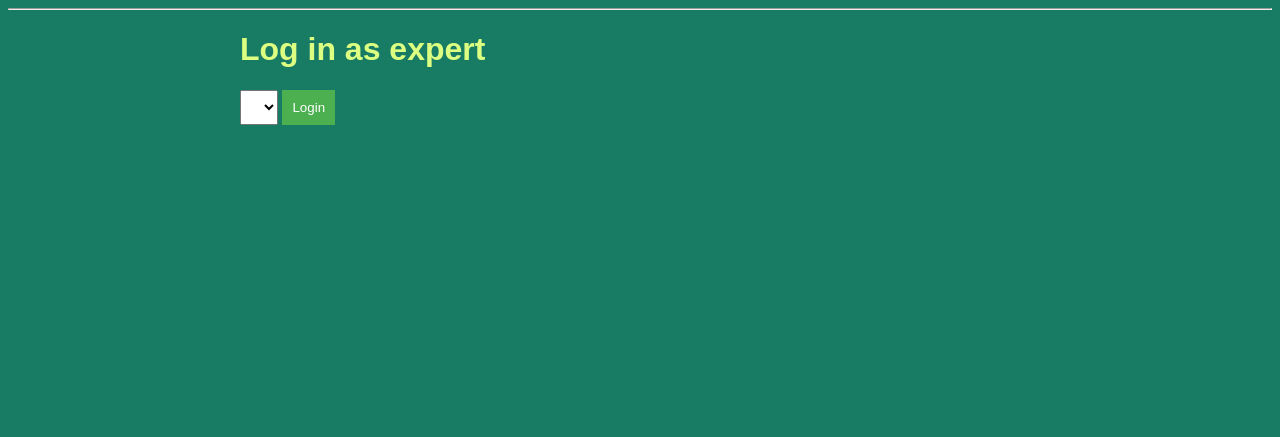
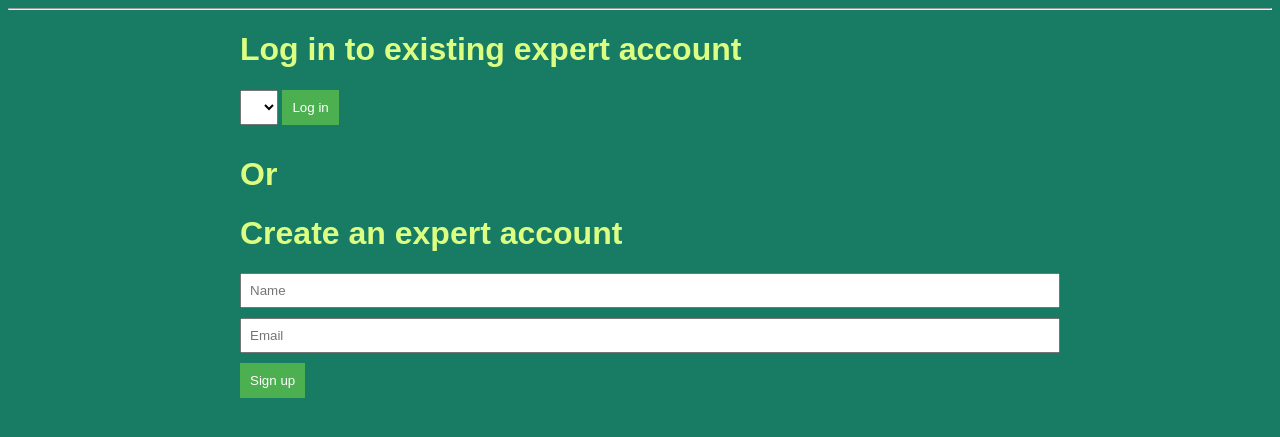
Before and after one commit to jaugustyn02/good-solver, a Flask app: page /expert/login in a window 1280 px wide. Shown: the part 118-555 px from the top of the page. Run offline with Flask 3, Linux system fonts and the light colour scheme; data that the repository does not hold is empty.

Commit message:
Expert Sing Up, Survey join

```diff
--- a/src/controllers/expert.py
+++ b/src/controllers/expert.py
@@ -1,25 +1,55 @@
 from flask import render_template, request, flash, redirect, url_for
-from models.experts import Expert, get_experts, get_expert_first_name
-from models.scenarios import Scenario, get_scenarios_in_progress, get_scenarios_completed
+from models.experts import Expert, get_experts, get_expert_first_name, get_expert_models_ended, get_expert_models_in_progress, create_expert
+from models.models import get_model, add_expert_to_model
+from helpers.encoding import decode_int
 
 def configure_expert_routes(app):
     @app.route('/expert/login')
     def expert_login():
         return render_template('expert_login.html', experts=get_experts())
 
+    @app.route('/expert/signup', methods=['POST'])
+    def expert_singup():
+        if request.method == 'POST':
+            name = request.form['name']
+            mail = request.form['email']
+            result = create_expert(Expert(name, mail))
+            if result.success:
+                expert_id = result.data['expert_id']
+                return redirect(url_for('expert', expert_id=expert_id))
+            flash(result.message)
+            return redirect(url_for('expert_login'))
+
     @app.route('/expert', methods=['GET', 'POST'])
     def expert():
         if request.method == 'GET':
-            expert_id = request.args.get('id')
+            expert_id = request.args.get('expert_id')
             if expert_id:
                 return handle_expert_page(int(expert_id))
             else:
                 return redirect(url_for('expert_login'))
 
+    @app.route('/expert/join', methods=['POST'])
+    def expert_join():
+        if request.method == 'POST':
+            expert_id = request.form['expert_id']
+            access_code = request.form['access_code']
+            if not access_code.isdigit():
+                flash('Access code must be a number')
+                return redirect(url_for('expert', expert_id=expert_id))
+            result = get_model(decode_int(access_code))
+            if not result.success:
+                flash('Invalid access code')
+                return redirect(url_for('expert', expert_id=expert_id))
+            model = result.data['model']
+            result = add_expert_to_model(model.id, expert_id)
+            if not result.success:
+                flash(result.message)
+                return redirect(url_for('expert', expert_id=expert_id))
+            return redirect(url_for('expert', expert_id=expert_id))
 
     def handle_expert_page(expert_id: int):
         expert_name = get_expert_first_name(expert_id)
-        scenarios_in_progress = get_scenarios_in_progress()
-        scenarios_ended = get_scenarios_completed()
-
-        return render_template('expert.html', expert_id=expert_id, expert_name=expert_name, scenarios_in_progress=scenarios_in_progress, scenarios_ended=scenarios_ended)
+        surveys_ongoing = get_expert_models_in_progress(expert_id)
+        surveys_ended = get_expert_models_ended(expert_id)
+        return render_template('expert.html', expert_id=expert_id, expert_name=expert_name, surveys_ongoing=surveys_ongoing, surveys_ended=surveys_ended)
--- a/src/models/experts.py
+++ b/src/models/experts.py
@@ -1,5 +1,6 @@
 from helpers.database import get_mysql_connection as get_db
 from helpers.result import OperationResult as Result
+from models.models import Model
 
 class Expert:
     def __init__(self, name, mail, id=None):
@@ -31,14 +32,40 @@ def get_expert_id(name_):
         db.close()
         return id
 
+def check_email_occupation(email):
+    db = get_db()
+    cursor = db.cursor()
+    cursor.execute("SELECT * FROM Experts WHERE address like '%s'" % email)
+    for id, name, mail in cursor:
+        cursor.close()
+        db.close()
+        return True
+    return False
+
+def validate_expert(expert: Expert) -> Result:
+    if expert.name == "":
+        return Result(False, "Expert name cannot be empty")
+    if expert.mail == "":
+        return Result(False, "Expert email cannot be empty")
+    if "@" not in expert.mail:
+        return Result(False, "Invalid email")
+    if check_email_occupation(expert.mail):
+        return Result(False, "Email already in use")
+    return Result(True, "Expert is valid")
+
 def create_expert(expert: Expert) -> Result:
+    validation = validate_expert(expert)
+    if not validation.success:
+        return validation
+
     db = get_db()
     cursor = db.cursor()
     cursor.execute('INSERT INTO Experts (name, address) VALUES (%s, %s)', (expert.name, expert.mail))
+    expert_id = cursor.lastrowid
     db.commit()
     cursor.close()
     db.close()
-    return Result(True, "Expert created successfully")
+    return Result(True, "Expert created successfully", {"expert_id": expert_id})
 
 def delete_expert(expert_id: int) -> Result:
     db = get_db()
@@ -66,3 +93,27 @@ def get_expert_name(expert_id: int) -> str:
 
 def get_expert_first_name(expert_id: int) -> str:
     return get_expert_name(expert_id).split()[0]
+
+
+# Model_Experts(id, model_id, expert_id) -> Model(id, name, ranking_method, aggregation_method, completeness_required, start_date, end_date)
+def get_expert_models_in_progress(expert_id: int) -> list:
+    db = get_db()
+    cursor = db.cursor()
+    cursor.execute('SELECT * FROM Models WHERE model_id IN (SELECT ranking_id FROM Model_Experts WHERE expert_id = %s) AND end_date > NOW()', (expert_id,))
+    models = []
+    for id, name, ranking_method, aggregation_method, completeness_required, start_date, end_date in cursor:
+        models.append(Model(name, ranking_method, aggregation_method, completeness_required, start_date, end_date, id))
+    cursor.close()
+    db.close()
+    return models
+
+def get_expert_models_ended(expert_id: int) -> list:
+    db = get_db()
+    cursor = db.cursor()
+    cursor.execute('SELECT * FROM Models WHERE model_id IN (SELECT ranking_id FROM Model_Experts WHERE expert_id = %s) AND end_date < NOW()', (expert_id,))
+    models = []
+    for id, name, ranking_method, aggregation_method, completeness_required, start_date, end_date in cursor:
+        models.append(Model(name, ranking_method, aggregation_method, completeness_required, start_date, end_date, id))
+    cursor.close()
+    db.close()
+    return models
--- a/src/static/css/style.css
+++ b/src/static/css/style.css
@@ -34,6 +34,7 @@ ul {
 
 li {
     margin-right: 20px;
+    margin-top: 3px;
     color: #eefd1f;
 }
 
--- a/src/templates/expert_login.html
+++ b/src/templates/expert_login.html
@@ -3,15 +3,21 @@
 {% block content %}
     <div class="container">
     {% include 'components/result.html' %}
-    <h1>Log in as expert</h1>
+    <h1>Log in to existing expert account</h1>
     <form action="/expert" method="get">
-        <select name="id">
+        <select name="expert_id">
             {% for expert in experts %}
                 <option value="{{ expert.id }}">[{{expert.id}}] {{ expert.name }}</option>
             {% endfor %}
         </select>
-        <input type="hidden" name="action" value="login">
-        <input type="submit" value="Login">
+        <input type="submit" value="Log in">
+    </form>
+    <h1>Or</h1>
+    <h1>Create an expert account</h1>
+    <form action="/expert/signup" method="post">
+        <input type="text" name="name" placeholder="Name">
+        <input type="text" name="email" placeholder="Email">
+        <input type="submit" value="Sign up">
     </form>
     </div>
 {% endblock %}
--- a/src/templates/scenarios.html
+++ b/src/templates/scenarios.html
@@ -5,7 +5,7 @@
     <h1>Ongoing Scenarios:</h1>
     <ul>
         {% for scenario in scenarios_in_progress %}
-            <li><a href="{{ url_for('scenarios_view', scenario_id=scenario.id) }}">{{ scenario.id }}) - {{ scenarios_names[scenario.id]}}</a></li>
+            <li>{{ scenario.id }}: {{ scenarios_names[scenario.id]}} - <a href="{{ url_for('scenarios_view', scenario_id=scenario.id) }}">enter panel</a></li>
         {% endfor %}
     </ul>
     <h1>Completed Scenarios:</h1>
```
Also changed, not shown: src/controllers/scenarios.py (+22 -16 lines), src/helpers/encoding.py (added, +15 -0 lines), src/models/models.py (+25 -0 lines), src/templates/expert.html (+12 -6 lines), src/templates/scenarios_alternatives.html (+4 -4 lines), src/templates/scenarios_criterias.html (+4 -4 lines), src/templates/scenarios_scales.html (+4 -4 lines), src/templates/scenarios_view.html (+6 -3 lines).
